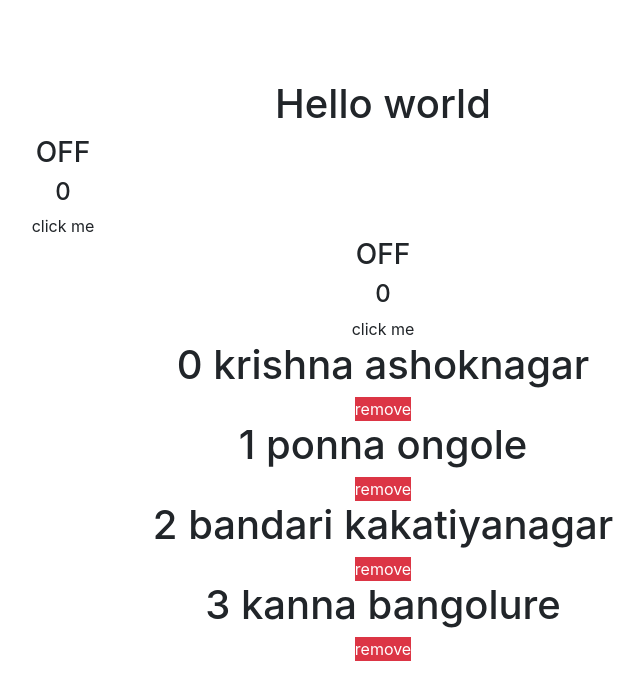
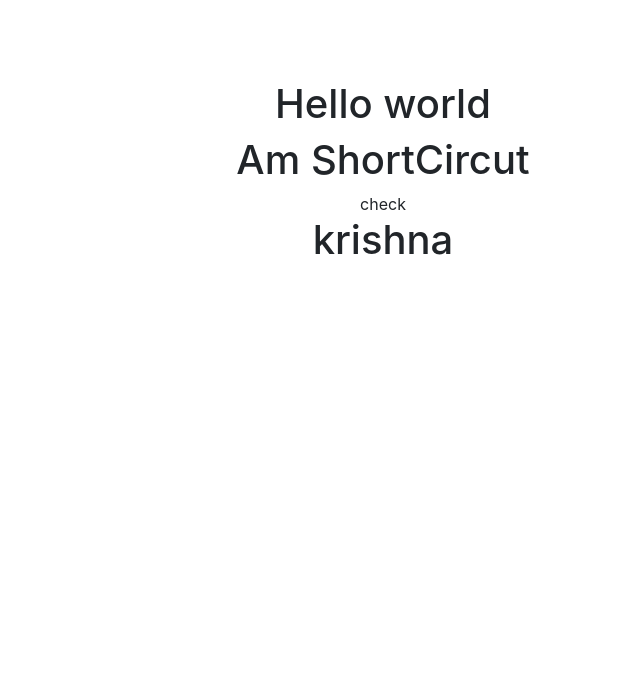
Before and after one commit to officialbandari/hooks, a React (Create React App) app: page / in a window 1280 px wide. Shown: the top 700 px of the page, without its empty margins (257-901 px from the left). Built offline with nearby package versions, Linux system fonts and the light colour scheme.

Commit message:
shortcircutoper

```diff
--- a/src/App.js
+++ b/src/App.js
@@ -1,15 +1,17 @@
 import React from 'react';
-import ClassComp from './components/ClassComp';
-import HookComp from './components/HookComp';
-import TodoApp from './components/TodoApp';
+import ShortCircut from './components/ShortCircut';
+// import ClassComp from './components/ClassComp';
+// import HookComp from './components/HookComp';
+// import TodoApp from './components/TodoApp';
 
 const App = () => {
     return (
-        <div className="mainApp">
+        <div className="mainApp ">
             <h1>Hello world</h1>
-            <ClassComp/>
+            {/* <ClassComp/>
             <HookComp/>
-            <TodoApp/>
+            <TodoApp/> */}
+            <ShortCircut />
 
         </div>
     );
--- /dev/null
+++ b/src/components/ShortCircut.js
@@ -0,0 +1,21 @@
+import React, { useState } from 'react'
+
+const ShortCircut = () => {
+
+
+    const [demo, setDemo] = useState("check ")
+    return (
+        <div>
+            <h1>Am ShortCircut</h1>
+            {demo || <> <h1>welcome krishna</h1>
+                <h1>short operators</h1>
+            </>}
+
+
+            <h1>{demo && "krishna"}</h1>
+
+        </div>
+    )
+}
+
+export default ShortCircut
```
Also changed, not shown: public/index.html (+9 -6 lines), src/index.css (line endings or trailing spaces).
